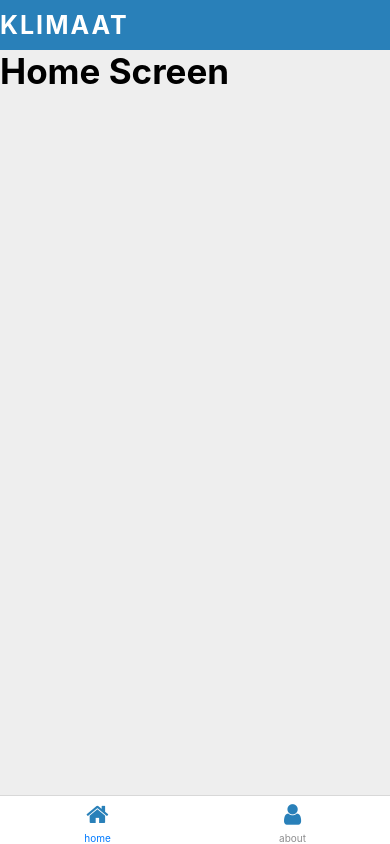
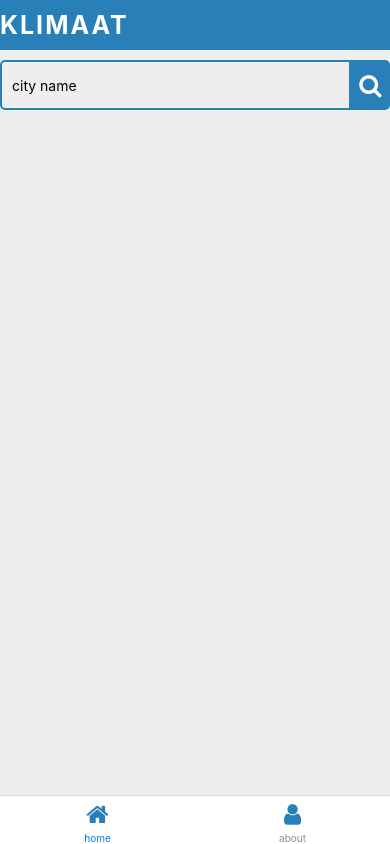
Before and after one commit to layesall/klimaatapp, a React Native app: screen /home in a window 390 px wide. Built offline with nearby package versions, Linux system fonts and the light colour scheme.

Commit message:
add: form-component

```diff
--- a/src/Screens/HomeScreen/HomeScreen.js
+++ b/src/Screens/HomeScreen/HomeScreen.js
@@ -1,5 +1,6 @@
 import React from "react";
 import { View, Text, SafeAreaView } from "react-native";
+import FormComponent from "../../components/FormComponent/FormComponent";
 
 import HeaderComponent from "../../components/HeaderComponent/HeaderComponent";
 import Styles from "./HomeScreen.styles";
@@ -8,7 +9,7 @@ export default function HomeScreen() {
   return (
     <SafeAreaView style={Styles.container}>
       <HeaderComponent />
-      <Text style={Styles.title}>Home Screen</Text>
+      <FormComponent />
     </SafeAreaView>
   );
 }
--- /dev/null
+++ b/src/components/FormComponent/FormComponent.js
@@ -0,0 +1,28 @@
+import React, { useEffect, useState } from "react";
+import {
+  SafeAreaView,
+  Text,
+  TextInput,
+  Pressable,
+  Keyboard,
+} from "react-native";
+import { getIcon } from "../../utils/utils";
+
+import Styles from "./FormComponent.styles";
+
+export default function FormComponent() {
+  const [inputValue, setInputValue] = useState(undefined);
+
+  return (
+    <SafeAreaView style={Styles.container}>
+      <TextInput
+        value={inputValue}
+        placeholder="city name"
+        style={Styles.input}
+      />
+      <Pressable style={Styles.submit}>
+        {getIcon("search", "white", 24)}
+      </Pressable>
+    </SafeAreaView>
+  );
+}
--- /dev/null
+++ b/src/components/FormComponent/FormComponent.styles.js
@@ -0,0 +1,30 @@
+import {StyleSheet} from 'react-native';
+
+export default StyleSheet.create({
+  container: {
+    flexDirection: 'row',
+    alignItems: 'center',
+    with: '100%',
+    height: 50,
+    paddingHorizontal: 10,
+    marginVertical: 10,
+  },
+  input:{
+    width: '90%',
+    height: '100%',
+    paddingHorizontal: 10,
+    borderColor: '#2980B9',
+    borderWidth: 2,
+    borderTopLeftRadius: 5,
+    borderBottomLeftRadius: 5,
+  },
+  submit:{
+    justifyContent: 'center',
+    alignItems: 'center',
+    width: '10%',
+    height: '100%',
+    backgroundColor: '#2980B9',
+    borderTopRightRadius: 5,
+    borderBottomRightRadius: 5,
+  },
+});
```
